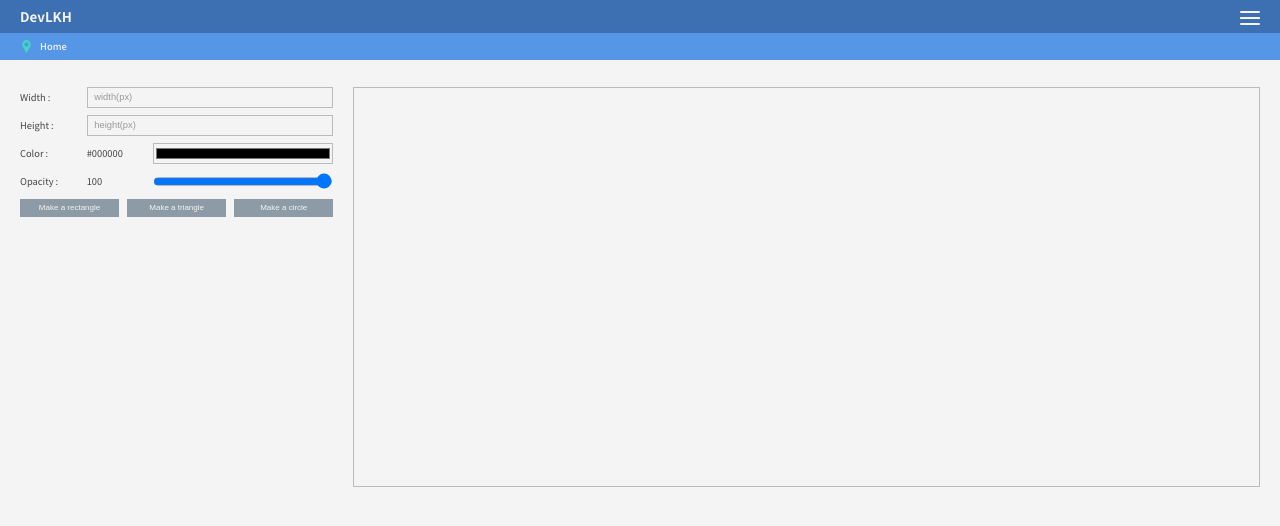
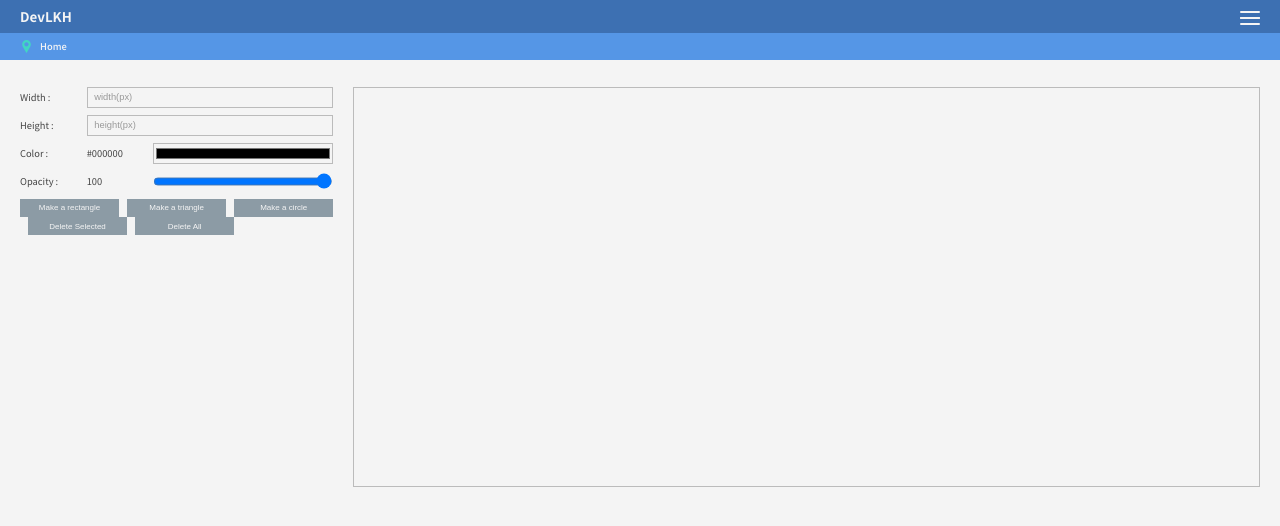
Before and after one commit to devlkhkr/rctprtc, a React (Create React App) app: page /shapeMaker in a window 1280 px wide. Shown: the top 526 px of the page. Built offline with nearby package versions, Linux system fonts and the light colour scheme.

Commit message:
shape delete buttons

```diff
--- a/src/css/index.css
+++ b/src/css/index.css
@@ -254,7 +254,7 @@ ul.nav li a {
 }
 
 ul.nav li a:hover {
-  color: #DE5867;
+  color: #41d6c3;
 }
 
 ul.nav li a.on {
--- a/src/pages/shapeMaker.js
+++ b/src/pages/shapeMaker.js
@@ -281,6 +281,8 @@ class ClassTest extends Component{
                         <button onClick={this.makeARectangle} className="btn_color_01">Make a rectangle</button>
                         <button onClick={this.makeATriangle} className="btn_color_01">Make a triangle</button>
                         <button onClick={this.makeACircle} className="btn_color_01">Make a circle</button>
+                        <button onClick={this.deleteSelected} className="btn_color_01">Delete Selected</button>
+                        <button onClick={this.deleteAll} className="btn_color_01">Delete All</button>
                     </div>
                 </div>
                 <span id="shapeSheet">
```
Also changed, not shown: 1 other file (tests, documents, lock files or other folders).
